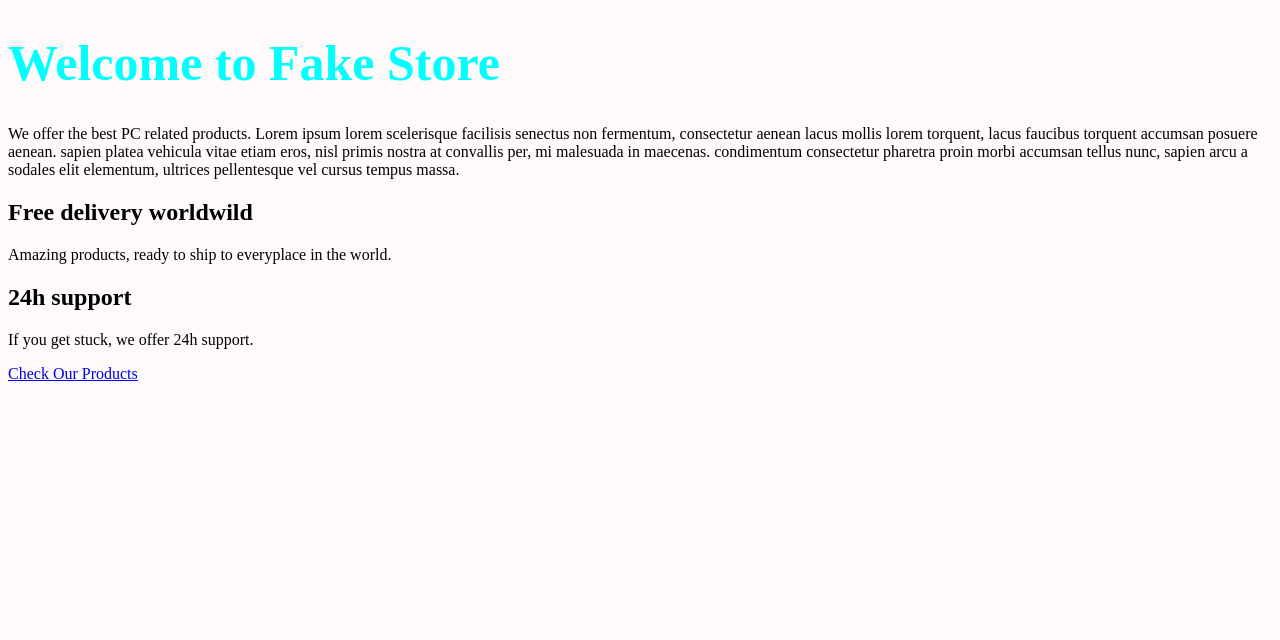
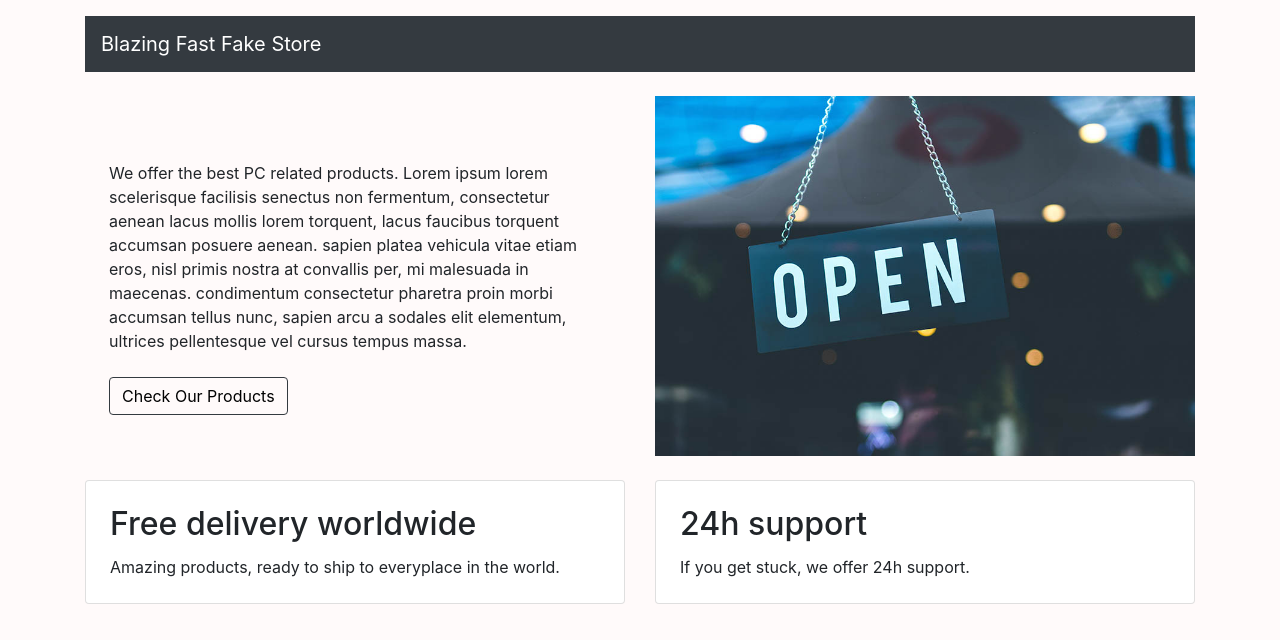
Before and after one commit to nunosoares27/GatsbyTutorial01, a Gatsby site: page / in a window 1280 px wide. Built offline with nearby package versions, Linux system fonts and the light colour scheme; Gatsby itself is replaced by a stand-in of ours.

Commit message:
styles and animations

```diff
--- a/gatsby-config.js
+++ b/gatsby-config.js
@@ -7,12 +7,12 @@
 module.exports = {
   /* Your site config here */
   siteMetadata: {
-    title: `Welcome to Fake Store`,
+    title: `Blazing Fast Fake Store`,
     description: `We offer the best PC related products. Lorem ipsum lorem scelerisque facilisis senectus non fermentum, consectetur aenean lacus mollis lorem torquent, lacus faucibus torquent accumsan posuere aenean. sapien platea vehicula vitae etiam eros, nisl primis nostra at convallis per, mi malesuada in maecenas. condimentum consectetur pharetra proin morbi accumsan tellus nunc, sapien arcu a sodales elit elementum, ultrices pellentesque vel cursus tempus massa.`,
     features: [
       {
         id: `1`,
-        name: `Free delivery worldwild`,
+        name: `Free delivery worldwide`,
         description: `Amazing products, ready to ship to everyplace in the world.`,
       },
       {
@@ -38,5 +38,7 @@ module.exports = {
         path: `./src/data/`,
       },
     },
+    `gatsby-transformer-sharp`,
+    `gatsby-plugin-sharp`,
   ],
 }
--- a/package.json
+++ b/package.json
@@ -19,7 +19,8 @@
     "gatsby-transformer-json": "^2.2.2",
     "node-sass": "^4.12.0",
     "react": "^16.8.6",
-    "react-dom": "^16.8.6"
+    "react-dom": "^16.8.6",
+    "react-spring": "^8.0.27"
   },
   "devDependencies": {
     "prettier": "^1.18.2"
--- a/src/pages/index.js
+++ b/src/pages/index.js
@@ -1,19 +1,79 @@
 import React from "react"
 import { Link, graphql } from "gatsby"
+import { useSpring, animated, config } from "react-spring";
 
-export default props => (
-  <div>
-    <h1>{props.data.site.siteMetadata.title}</h1>
-    <p>{props.data.site.siteMetadata.description}</p>
-    {props.data.site.siteMetadata.features.map(f => (
-      <div key={f.id}>
-        <h2>{f.name}</h2>
-        <p>{f.description}</p>
+import "../styles/bootstrap.min.css"
+
+import bg from "../images/chain.jpg"
+
+export default props => {
+
+  const leftAnimation = useSpring({
+    from: { transform: "translate3d(-50%,0,0)", opacity: 0 },
+    to: { transform: "translate3d(0,0,0)", opacity: 1 },
+    config: config.slow,
+    delay: 50
+  })
+
+  const buttonAnimation = useSpring({
+    from: { transform: "translate3d(0,100px,0)", opacity: 0 },
+    to: { transform: "translate3d(0,0,0)", opacity: 1 },
+    config: config.molasses,
+    delay: 100
+  })
+
+  const imageAnimation = useSpring({
+    from: { opacity: 0 },
+    to: { opacity: 1 },
+    config: config.molasses,
+    delay: 600
+  })
+
+  const brandAnimation = useSpring({
+    from: { transform: "translate3d(0,50px,0)", opacity: 0 },
+    to: { transform: "translate3d(0,0,0)", opacity: 1 },
+    config: config.wobbly,
+    delay: 700
+  })
+
+  const cardAnimation = useSpring({
+    from: { transform: "translate3d(0,300px,0)", opacity: 0 },
+    to: { transform: "translate3d(0,0,0)", opacity: 1 },
+    config: config.molasses,
+    delay: 800
+  })
+
+  return (
+    <div className="container">
+      <nav className="navbar navbar-dark bg-dark mt-3 sticky-top">
+      <animated.a style={brandAnimation} className="navbar-brand" href="/">
+        {props.data.site.siteMetadata.title}
+      </animated.a>
+      </nav>
+      <div className="row align-items-center mt-4 mb-4">
+        <div  className="col-lg-6">
+          <animated.p className="m-4" style={leftAnimation}>{props.data.site.siteMetadata.description}</animated.p>
+          <animated.button style={buttonAnimation} id="cta" type="button" className="btn btn-outline-dark ml-4">
+            <Link to="/products">Check Our Products</Link>
+          </animated.button>
+        </div>
+        <div className="col-lg-6">
+          <animated.img style={imageAnimation} src={bg} alt="" width="100%" />
+        </div>
       </div>
-    ))}
-    <Link to="/products">Check Our Products</Link>
-  </div>
-)
+      <div className="row">
+        {props.data.site.siteMetadata.features.map(f => (
+          <animated.div key={f.id} style={cardAnimation} className="col-lg-6">
+            <div className="card p-4 cc">
+              <h2 className="card-title">{f.name}</h2>
+              <p className="card-text">{f.description}</p>
+            </div>
+          </animated.div>
+        ))}
+      </div>
+    </div>
+  )
+}
 
 export const query = graphql`
   query {
--- a/src/styles/global.sass
+++ b/src/styles/global.sass
@@ -1,22 +1,33 @@
-h1
-  font-size: 50px
-  color: aqua
+body
+  background-color: snow !important
 
-body
-  background-color: snow
+#cta > a
+  text-decoration: none
+  color: black
 
+  &:hover
+    color: white
 
-#page-numbers
-  list-style: none
-  display: flex
+#products > img
+  height: 100%
 
+#back
 
-#page-numbers > li
-  margin-right: 0.3em
-  color: blue
-  user-select: none
-  cursor: pointer
+#pagination
 
+  & li
+    display: inline-block
+    list-style: none
+    cursor: pointer
+    margin-right: 8px
 
-#page-numbers .active
+.active
   color: red
+  font-height: 900
+
+#back > a
+  text-decoration: none
+  color: white
+
+  &:hover
+    color: white
```
Also changed, not shown: src/pages/products.js (+39 -9 lines), src/images/chain.jpg (added), src/styles/bootstrap.min.css (added), 1 other file.
